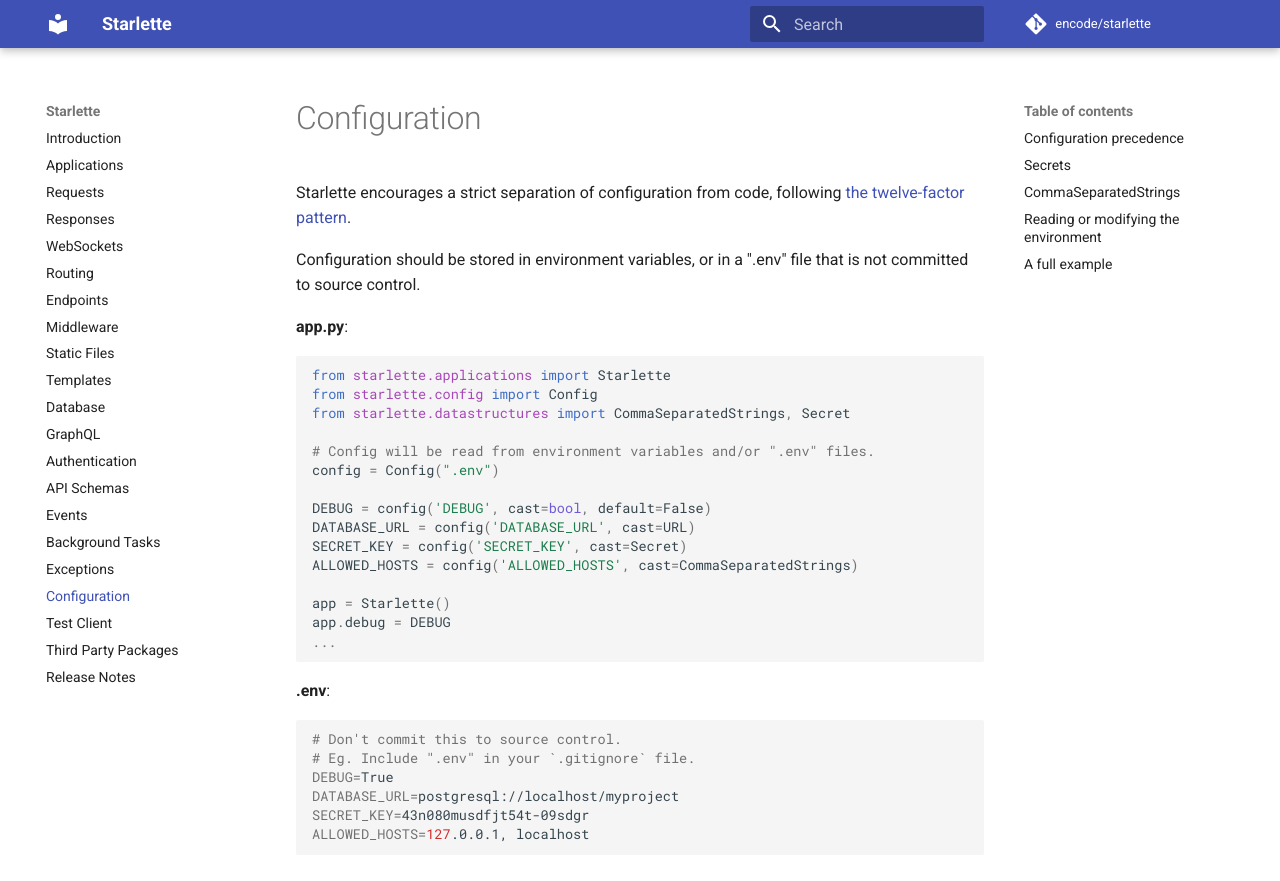
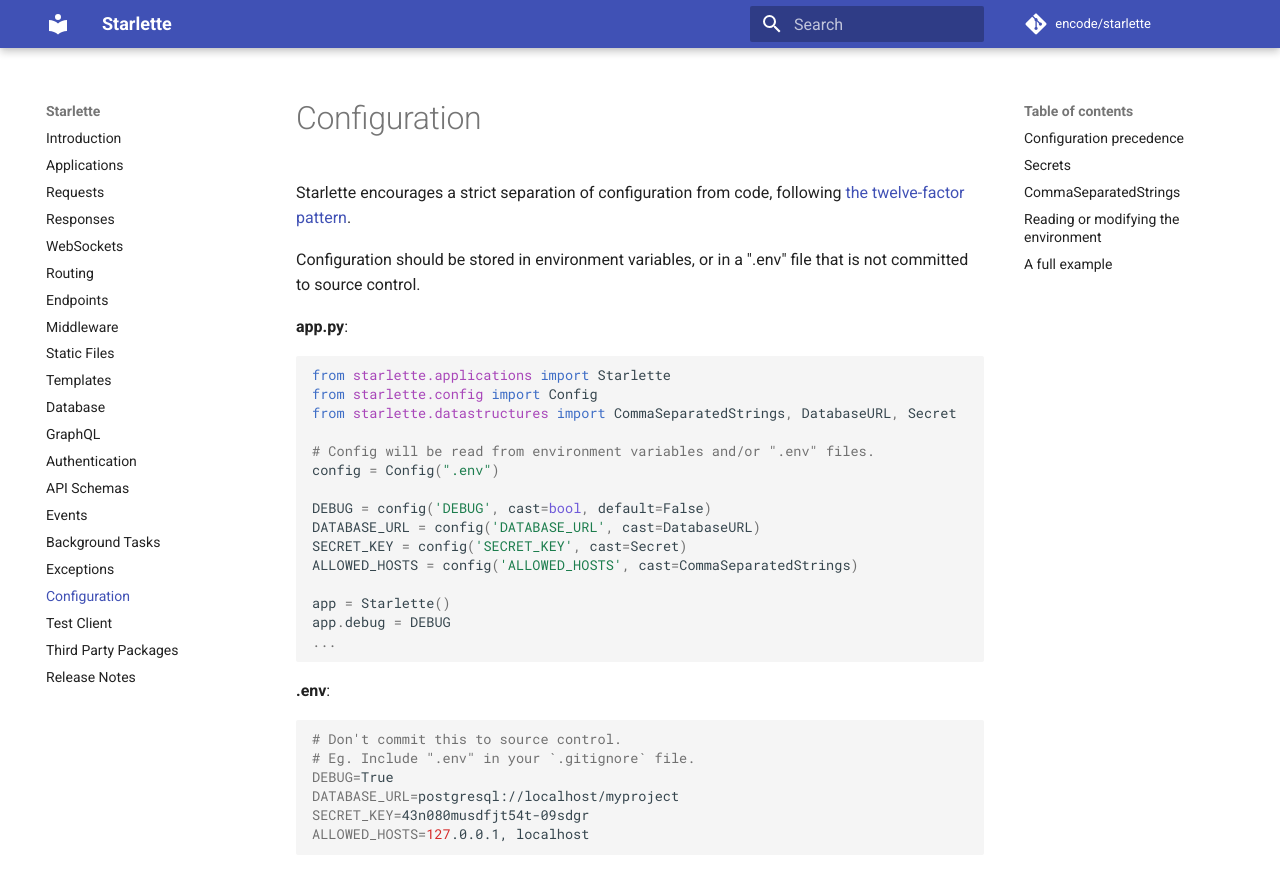
Before and after one commit to hidraco/starlette, an MkDocs documentation site: the page built from docs/config.md, in a window 1280 px wide and 900 px high. Shown: the top 881 px of the window. Built offline with MkDocs 1.6.1 and Material for MkDocs 9.7.7, drawn with Linux system fonts in a browser that asks for light colours; comment, search, counter and statistics services are not loaded.

Commit message:
Update config.md

````diff
--- a/docs/config.md
+++ b/docs/config.md
@@ -9,13 +9,13 @@ that is not committed to source control.
 ```python
 from starlette.applications import Starlette
 from starlette.config import Config
-from starlette.datastructures import CommaSeparatedStrings, Secret
+from starlette.datastructures import CommaSeparatedStrings, DatabaseURL, Secret
 
 # Config will be read from environment variables and/or ".env" files.
 config = Config(".env")
 
 DEBUG = config('DEBUG', cast=bool, default=False)
-DATABASE_URL = config('DATABASE_URL', cast=URL)
+DATABASE_URL = config('DATABASE_URL', cast=DatabaseURL)
 SECRET_KEY = config('SECRET_KEY', cast=Secret)
 ALLOWED_HOSTS = config('ALLOWED_HOSTS', cast=CommaSeparatedStrings)
 
````
